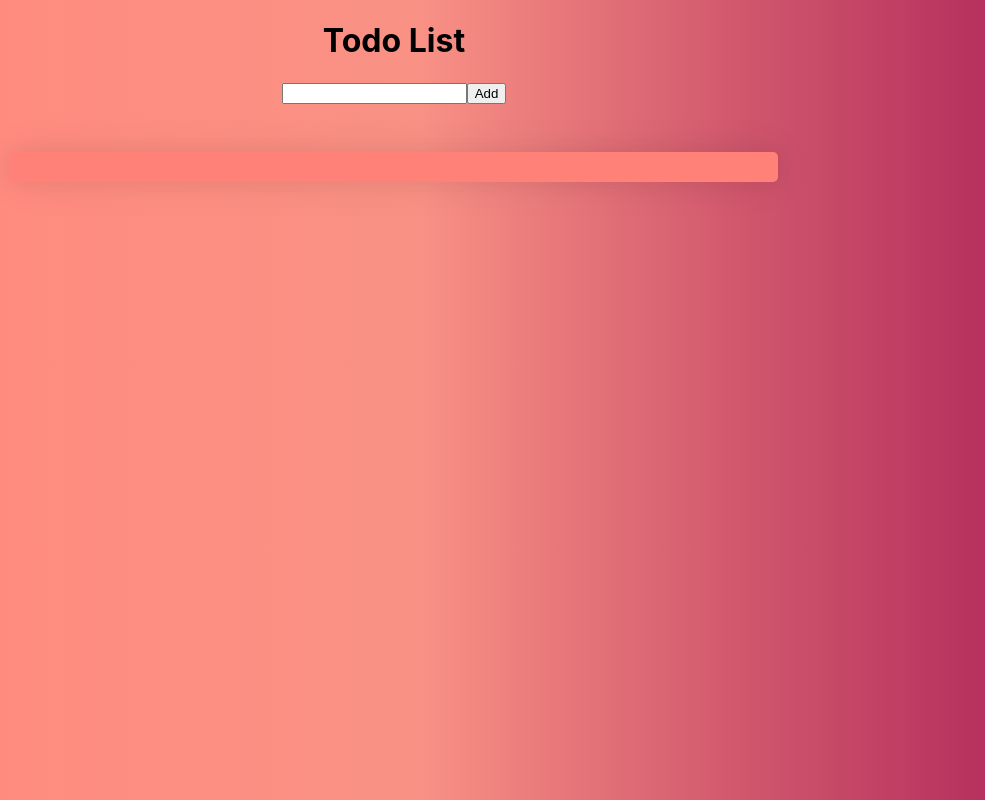
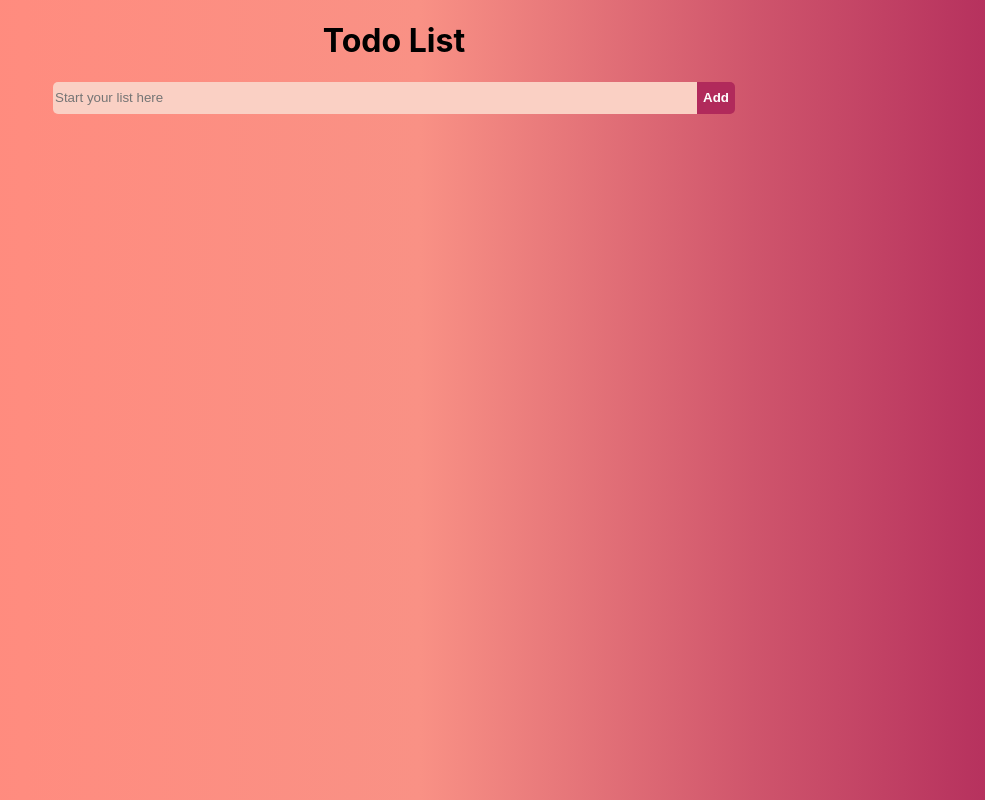
Before and after one commit to IngridAkeida/to-do-list, a React (Create React App) app: page / in a window 1280 px wide. Shown: the whole page, without its empty margins (246-1231 px from the left). Built offline with nearby package versions, Linux system fonts and the light colour scheme.

Commit message:
update commit

```diff
--- a/src/components/styledtodolist.js
+++ b/src/components/styledtodolist.js
@@ -1,10 +1,20 @@
 import styled from "styled-components";
 
+export const StyledInput = styled.input`
+  background-color: #fad0c4;
+  border: none;
+  height: 30px;
+  width: 50%;
+  border-radius : 5px 0 0 5px;
+`
 export const StyledAdd = styled.button`
-
-
+  background-color: #b12a5b;
+  font-weight: bold;
+  color: #fff;
+  border: none;
+  height: 32px;
+  border-radius : 0 5px 5px 0;
 `
-
 export const StyledTodoList = styled.ul`
 
   list-style-type: decimal;
@@ -13,7 +23,6 @@ export const StyledTodoList = styled.ul`
   background-color: #ff8177;
   margin: 0;
   overflow: hidden;
-  padding: 10px 0 20px 0;
   margin: 48px auto 0;
   width: 60%;
   font-family: Arial, Helvetica, sans-serif;
--- a/src/components/todolist.js
+++ b/src/components/todolist.js
@@ -1,5 +1,8 @@
 import React, { useState, useEffect } from 'react';
-import {StyledTodoList,
+import {
+        StyledInput,
+        StyledAdd,
+        StyledTodoList,
         StyledTodoItem,
         StyledTodoText,
         StyledTodoButton
@@ -50,14 +53,15 @@ function TodoList() {
   return (
     <div>
       <h1>Todo List</h1>
-      <input
+      <StyledInput
         type="text"
+        placeholder='Start your list here'
         value={input}
         onChange={
         (e) => setInput(e.target.value)
         }
       />
-      <button onClick={() => addTodo(input)}>Add</button>
+      <StyledAdd onClick={() => addTodo(input)}>Add</StyledAdd>
 
       <StyledTodoList>
         {list.map((todo) => (
```
